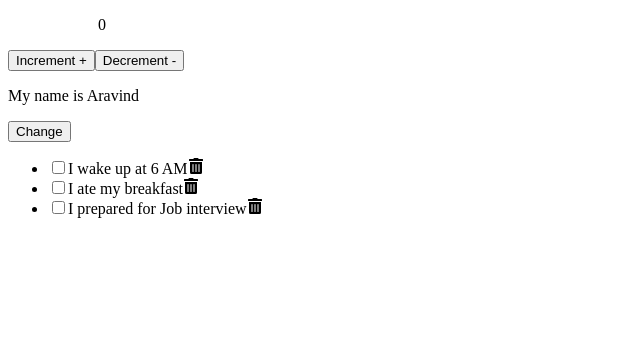
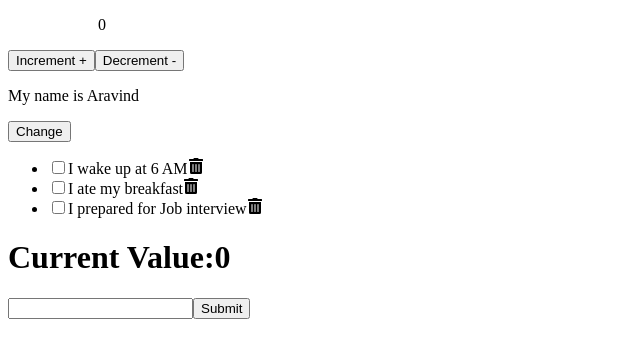
Before and after one commit to Aravind-Kumar-2000/React-Code-Snippets, a React (Create React App) app: page / in a window 1280 px wide. Shown: the top 358 px of the page, without its empty margins (0-640 px from the left). Built offline with nearby package versions, Linux system fonts and the light colour scheme.

Commit message:
useRef snippet

```diff
--- a/src/App.js
+++ b/src/App.js
@@ -1,11 +1,13 @@
 import UseStateHook from "./Snippets/useState";
 import ListAndKeys from "./Snippets/listAndKeys";
+import UseRefHook from "./Snippets/useRef";
 
 function App() {
   return (
     <div >
       <UseStateHook/>
       <ListAndKeys/>
+      <UseRefHook/>
     </div>
   );
 }
--- /dev/null
+++ b/src/Snippets/useRef.js
@@ -0,0 +1,23 @@
+import React from "react";
+import { useRef } from "react";
+
+const UseRefHook = () => {
+  const refer = useRef(0);
+
+  //Accessing DOM
+  const inputReference = useRef();
+
+  return (
+    <div>
+      <h1>Current Value:{refer.current}</h1>
+      <form>
+        <input type="text" ref={inputReference} required />
+        <button type="submit" onClick={() => inputReference.current.focus()}>
+          Submit
+        </button>
+      </form>
+    </div>
+  );
+};
+
+export default UseRefHook;
```
